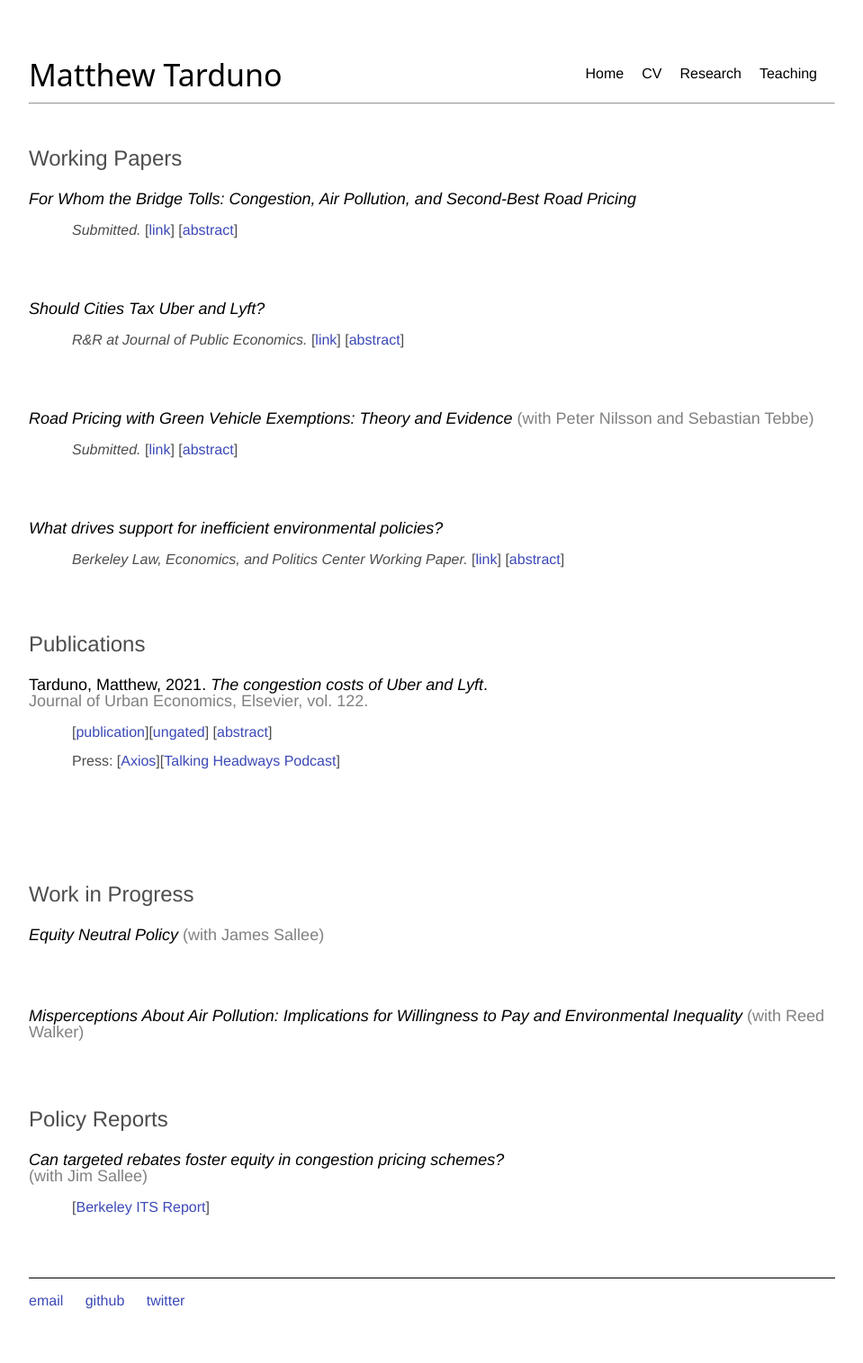
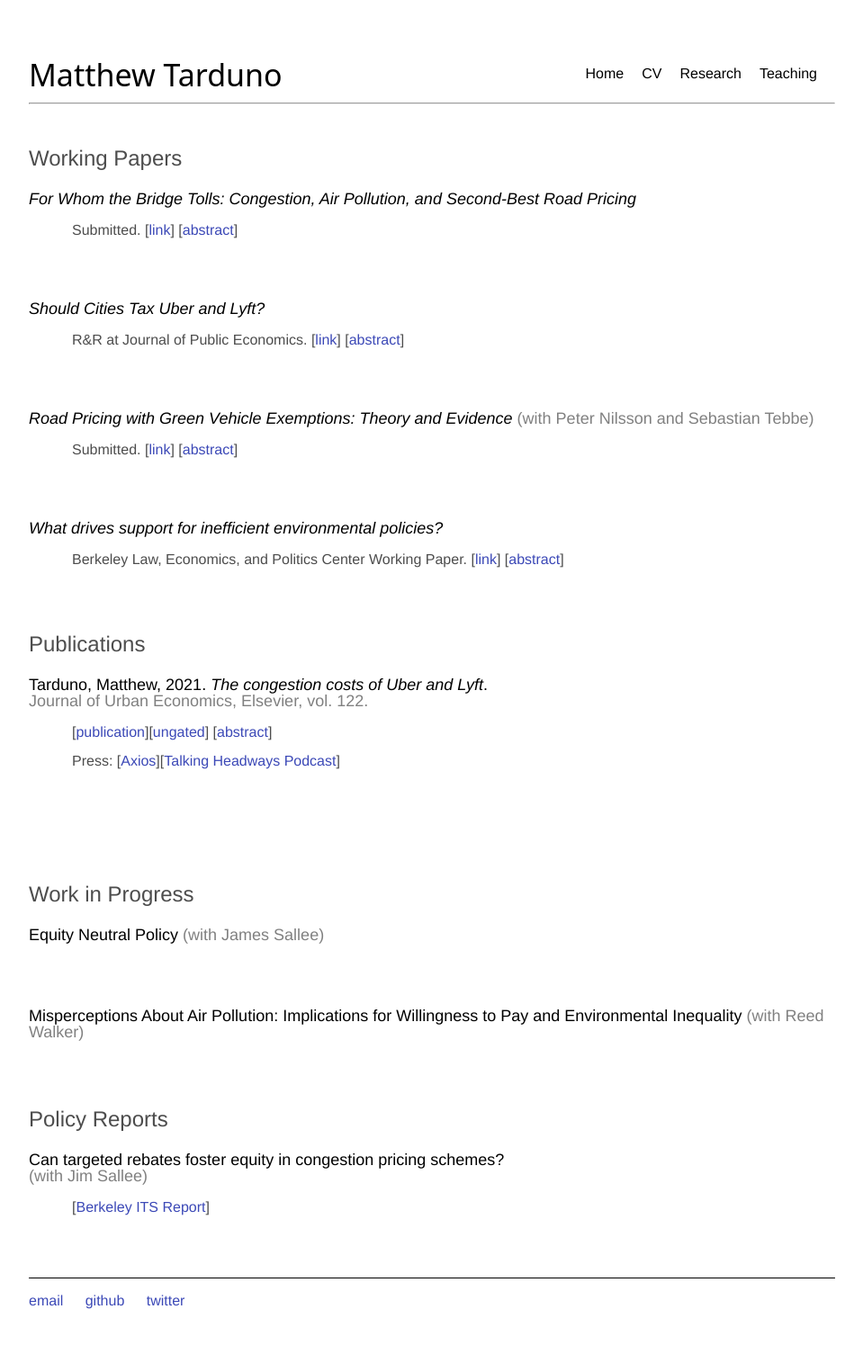
Before and after one commit to Matt-Tarduno/Matt-Tarduno.github.io, a Jekyll site: the page built from research/index.html, in a window 1280 px wide. Shown: the whole page at 90% size, without its empty margins (160-1119 px from the left). Built offline with Jekyll 4.4.1, drawn with Linux system fonts in a browser that asks for light colours.

Commit message:
Update index.html

```diff
--- a/research/index.html
+++ b/research/index.html
@@ -29,7 +29,7 @@ sitemap:
     <p style="font-size:18px;  color: black">
         <em>For Whom the Bridge Tolls: Congestion, Air Pollution, and Second-Best Road Pricing</em>
     </p>
-    <p style="margin-left:3em"><em>Submitted. </em> [<a href="https://matt-tarduno.github.io/jmp/" target="_blank">link</a>]
+    <p style="margin-left:3em">Submitted. [<a href="https://matt-tarduno.github.io/jmp/" target="_blank">link</a>]
         [<a href="javascript:void(0)" onclick="toggleAbstract('abstract1')">abstract</a>]
     </p>
     <p id="abstract1" style="font-size:14px; margin-left:5em; margin-right:10em; line-height: 1.2; display:none;">
@@ -40,7 +40,7 @@ sitemap:
     <p style="font-size:18px;  color: black">
         <em>Should Cities Tax Uber and Lyft?</em>
     </p>
-    <p style="margin-left:3em"><em>R&R at Journal of Public Economics. </em> [<a href="https://papers.ssrn.com/sol3/papers.cfm?abstract_id=4624940" target="_blank">link</a>]
+    <p style="margin-left:3em">R&R at Journal of Public Economics. [<a href="https://papers.ssrn.com/sol3/papers.cfm?abstract_id=4624940" target="_blank">link</a>]
         [<a href="javascript:void(0)" onclick="toggleAbstract('abstract2')">abstract</a>]
     </p>
     <p id="abstract2" style="font-size:14px; margin-left:5em; margin-right:10em; line-height: 1.2; display:none;">
@@ -51,7 +51,7 @@ sitemap:
     <p style="font-size:18px;  color: black">
         <em>Road Pricing with Green Vehicle Exemptions: Theory and Evidence</em><span style="color: #808080"> (with Peter Nilsson and Sebastian Tebbe)</span>
     </p>
-    <p style="margin-left:3em"><em>Submitted. </em> [<a href="https://drive.google.com/file/d/1ai9atP2FyqhoCfccPYxkjDL6zftxLzsN/view" target="_blank">link</a>]
+    <p style="margin-left:3em">Submitted. [<a href="https://drive.google.com/file/d/1ai9atP2FyqhoCfccPYxkjDL6zftxLzsN/view" target="_blank">link</a>]
         [<a href="javascript:void(0)" onclick="toggleAbstract('abstract_stockholm')">abstract</a>]
     </p>
     <p id="abstract_stockholm" style="font-size:14px; margin-left:5em; margin-right:10em; line-height: 1.2; display:none;">
@@ -61,7 +61,7 @@ We provide a framework for setting congestion charges that reflect emission and
     <p style="font-size:18px;  color: black">
         <em>What drives support for inefficient environmental policies?</em>
     </p>
-    <p style="margin-left:3em"><em>Berkeley Law, Economics, and Politics Center Working Paper. </em> [<a href="https://matt-tarduno.github.io/nevada/" target="_blank">link</a>]
+    <p style="margin-left:3em">Berkeley Law, Economics, and Politics Center Working Paper. [<a href="https://matt-tarduno.github.io/nevada/" target="_blank">link</a>]
         [<a href="javascript:void(0)" onclick="toggleAbstract('abstract4')">abstract</a>]
     </p>
     <p id="abstract4" style="font-size:14px; margin-left:5em; margin-right:10em; line-height: 1.2; display:none;">
@@ -101,12 +101,12 @@ We provide a framework for setting congestion charges that reflect emission and
     <h1>Work in Progress</h1>
 
     <p style="font-size:18px;  color: black">
-        <em>Equity Neutral Policy</em><span style="color: #808080"> (with James Sallee)</span>
+        Equity Neutral Policy <span style="color: #808080"> (with James Sallee)</span>
     </p>
     <br><br>
 
     <p style="font-size:18px;  color: black">
-        <em>Misperceptions About Air Pollution: Implications for Willingness to Pay and Environmental Inequality</em><span style="color: #808080"> (with Reed Walker)</span>
+        Misperceptions About Air Pollution: Implications for Willingness to Pay and Environmental Inequality<span style="color: #808080"> (with Reed Walker)</span>
     </p>
     <br><br>
 </div><!-- /.blurb -->
@@ -119,7 +119,7 @@ We provide a framework for setting congestion charges that reflect emission and
 <div class="blurb">
     <h1>Policy Reports</h1>
     <p style="font-size:18px;  color: black">
-        <em>Can targeted rebates foster equity in congestion pricing schemes?</em><br><span style="color: #808080"> (with Jim Sallee)</span>
+        Can targeted rebates foster equity in congestion pricing schemes? <br><span style="color: #808080"> (with Jim Sallee)</span>
     </p>
     <p style="margin-left:3em">[<a href="https://escholarship.org/uc/item/7r64t085" target="_blank">Berkeley ITS Report</a>]
     </p>
```
